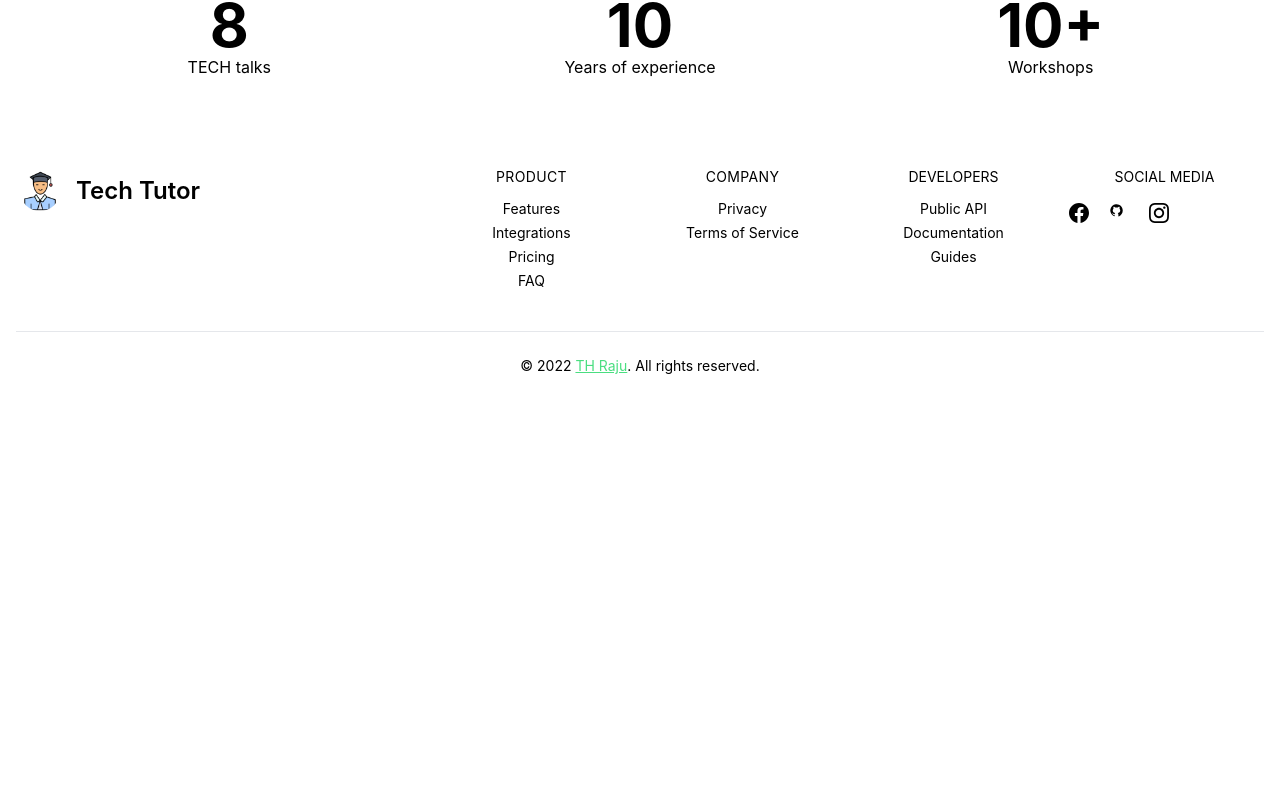
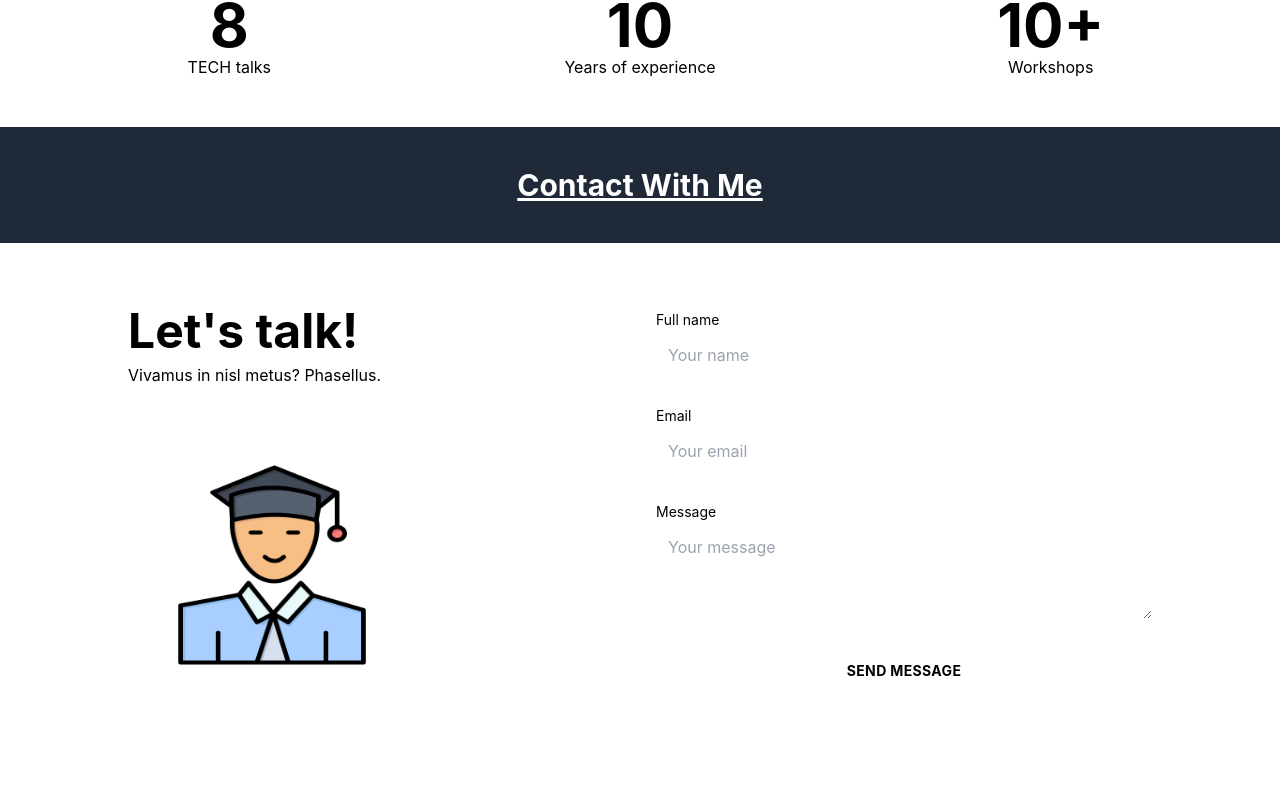
Before and after one commit to TH-Raju/Project_Tech_Tutor_Client_side, a React (Create React App) app: page / in a window 1280 px wide. Shown: the part 953-1752 px from the top of the page. Before the commit the page ends 1353 px from the top, so only its background shows below. Built offline with nearby package versions, Linux system fonts and the light colour scheme.

Commit message:
another section added

```diff
--- a/src/App.js
+++ b/src/App.js
@@ -4,7 +4,7 @@ import { router } from './Routes/Router';
 
 function App() {
   return (
-    <div className="App">
+    <div >
       <RouterProvider router={router}></RouterProvider>
     </div>
   );
--- a/src/components/Header/Header.jsx
+++ b/src/components/Header/Header.jsx
@@ -8,7 +8,7 @@ import { Link } from 'react-router-dom';
 const Header = () => {
     let [open, setOpen] = useState(true);
     return (
-        <div>
+        <div className='text-center'>
             <nav className="flex items-center justify-between flex-wrap px-12  pt-4 bg-slate-600">
                 <div className="flex items-center flex-shrink-0 text-white mr-6">
                     <img src={logo} className=' h-12 w-12 mr-2' alt="" />
--- a/src/components/Home/Summary.jsx
+++ b/src/components/Home/Summary.jsx
@@ -1,4 +1,5 @@
 import React from 'react';
+import img from '../../img/tutor.png'
 
 const Summary = () => {
     return (
@@ -31,6 +32,36 @@ const Summary = () => {
                     </div>
                 </div>
             </section>
+
+
+            <div>
+                <h1 className='bg-gray-800 underline text-white text-3xl text-center py-10 font-bold'>Contact With Me</h1>
+                <div className="grid w-full grid-cols-1 gap-8  py-16 mx-auto md:grid-cols-2 md:px-12  xl:px-32 pl-4 dark:bg-gray-800 dark:text-gray-100">
+
+                    <div className="flex flex-col justify-between">
+                        <div className="space-y-2">
+                            <h2 className="text-4xl font-bold leading-tight lg:text-5xl">Let's talk!</h2>
+                            <div className="dark:text-gray-400">Vivamus in nisl metus? Phasellus.</div>
+                        </div>
+                        <img src={img} alt="Contact our customer support" className="p-6 h-52 md:h-64 w-72" />
+                    </div>
+                    <form novalidate="" className="space-y-6 ng-untouched ng-pristine ng-valid">
+                        <div>
+                            <label for="name" className="text-sm">Full name</label>
+                            <input id="name" type="text" placeholder="Your name" className="w-full p-3 rounded dark:bg-gray-800" />
+                        </div>
+                        <div>
+                            <label for="email" className="text-sm">Email</label>
+                            <input id="email" type="email" placeholder="Your email" className="w-full p-3 rounded dark:bg-gray-800" />
+                        </div>
+                        <div>
+                            <label for="message" className="text-sm">Message</label>
+                            <textarea id="message" rows="3" placeholder="Your message" className="w-full p-3 rounded dark:bg-gray-800"></textarea>
+                        </div>
+                        <button type="submit" className="w-full p-3 text-sm font-bold tracking-wide uppercase rounded dark:bg-violet-400 dark:text-gray-900">Send Message</button>
+                    </form>
+                </div>
+            </div>
         </div>
     );
 };
```
